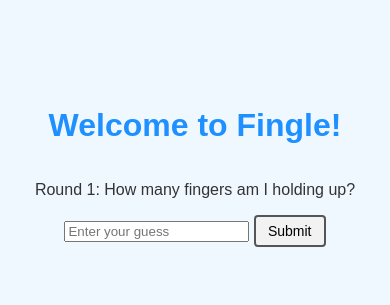
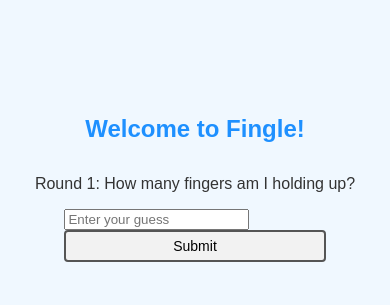
Before and after one commit to mcharb54/fingle, a plain HTML site: page public/index.html in a window 390 px wide. Shown: the part 222-527 px from the top of the page. Drawn offline with Linux system fonts and the light colour scheme.

Commit message:
updates baby

```diff
--- a/public/fingle.js
+++ b/public/fingle.js
@@ -56,14 +56,18 @@ function submitFingerSelection() {
     userSelectedFingers.sort();
     npcFingers.sort();
 
+    document.getElementById("roundInfo").style.display = "none"; // Hide round info after guess
+
     if (arraysEqual(npcFingers, userSelectedFingers)) {
-        result.innerText = "Congratulations! You win!";
+      document.getElementById("round2").style.display = "none"; // Hide the round 2 div
+      document.getElementById("winningMessage").style.display = "block"; // Show winning message
     } else {
       result.innerText = `Wrong! The correct finger combination was ${npcFingers.join(", ")}.`;
       document.getElementById("round2").style.display = "none"; // Hide the round 2 div
       document.getElementById("gameOver").style.display = "block";
     }
   }
+
 
 
 function toggleFinger(finger) {
@@ -85,6 +89,7 @@ function resetGame() {
     document.getElementById("round1").style.display = "block";
     document.getElementById("round2").style.display = "none";
     document.getElementById("gameOver").style.display = "none";
+    document.getElementById("winningMessage").style.display = "none"; // Hide winning message
     document.getElementById("result").innerText = "";
     document.getElementById("userGuess").value = "";
     document.getElementById("welcome").style.display = "block"; // Show welcome info
@@ -95,6 +100,7 @@ function resetGame() {
     }
   }
 
+
 function arraysEqual(a, b) {
     return a.length === b.length && a.every((val, index) => val === b[index]);
 }
--- a/public/index.html
+++ b/public/index.html
@@ -16,14 +16,28 @@
           justify-content: center;
           height: 100vh;
           margin: 0;
+          padding: 16px;
+          box-sizing: border-box;
+          overflow: hidden; /* Prevents scrolling */
         }
 
-        h1 {
+        .container {
+          max-width: 100%; /* Ensures container doesn't go past browser borders */
+          width: 100%;
+          display: flex;
+          flex-direction: column;
+          align-items: center;
+          justify-content: center;
+        }
+
+        h1, h2 {
           color: #1e90ff;
+          margin-bottom: 16px;
         }
 
         button {
           padding: 8px 16px;
+          margin-bottom: 8px;
           border: 2px solid #555;
           border-radius: 4px;
           background-color: #f2f2f2;
@@ -44,17 +58,27 @@
           margin-top: 16px;
         }
 
+        /* Mobile Styles */
         @media (max-width: 768px) {
+          h1, h2 {
+            font-size: 24px;
+            text-align: center;
+          }
+
           button {
             font-size: 14px;
             padding: 6px 12px;
+            width: 100%;
           }
         }
       </style>
 
+
+
 </head>
 
 <body>
+    <div class="container">
         <h1 id="welcome">Welcome to Fingle!</h1>
         <p id="roundInfo"></p>
 
@@ -72,7 +96,6 @@
           <br><br>
           <button id="submitFingers" onclick="submitFingerSelection()">Submit</button>
         </div>
-    <br><br>
 
         <div id="gameOver" style="display: none;">
             <h2>Game Over</h2>
@@ -80,7 +103,13 @@
         </div>
 
 
+        <div id="winningMessage" style="display: none;">
+            <h2>Congratulations! You win!</h2>
+            <button onclick="resetGame()">Play Again</button>
+          </div>
+
         <p id="result"></p>
+      </div>
 
     <script src="fingle.js"></script>
     <script type="module">
```
Lines whose indentation alone changed are shown as unchanged.
